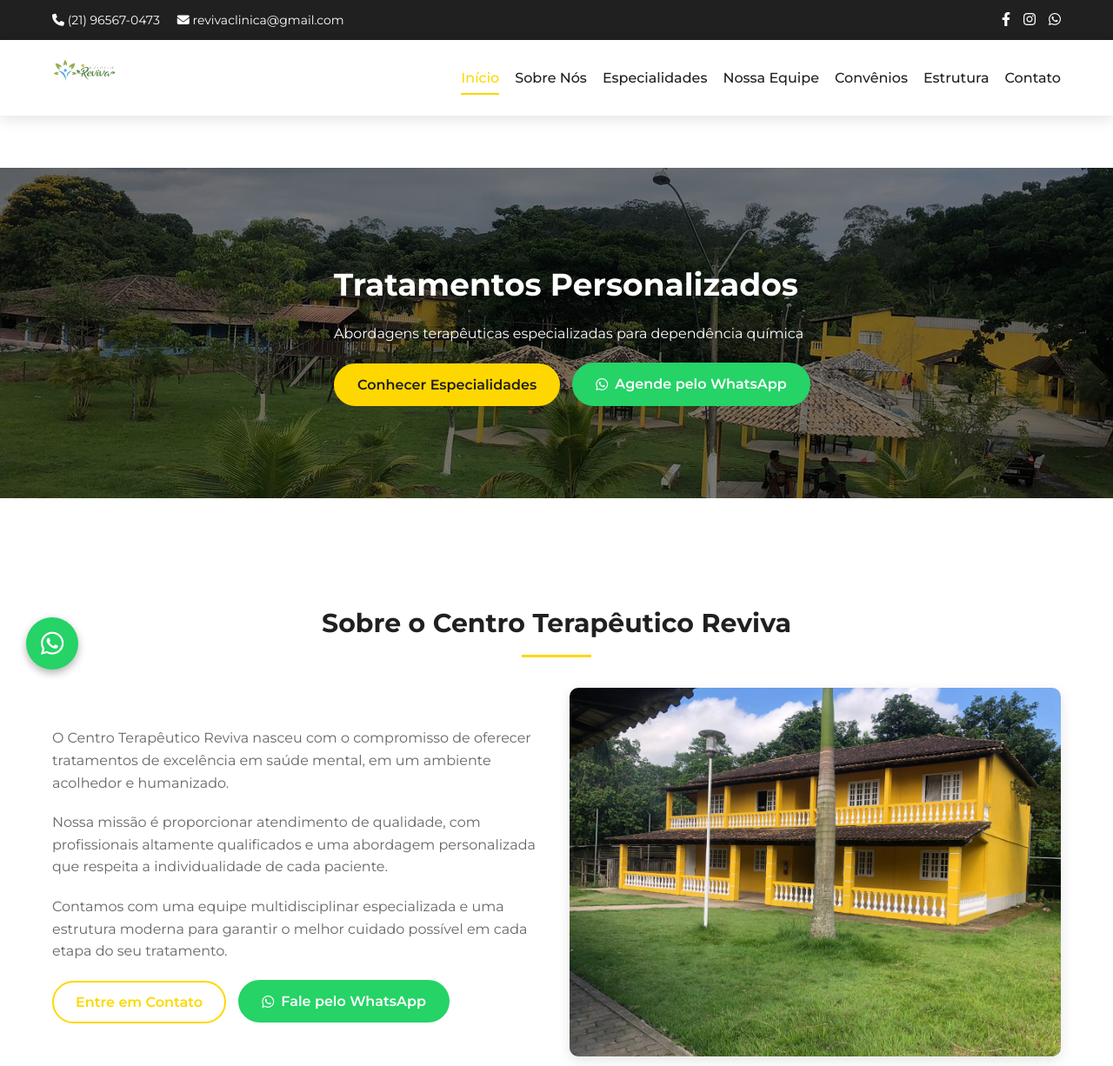
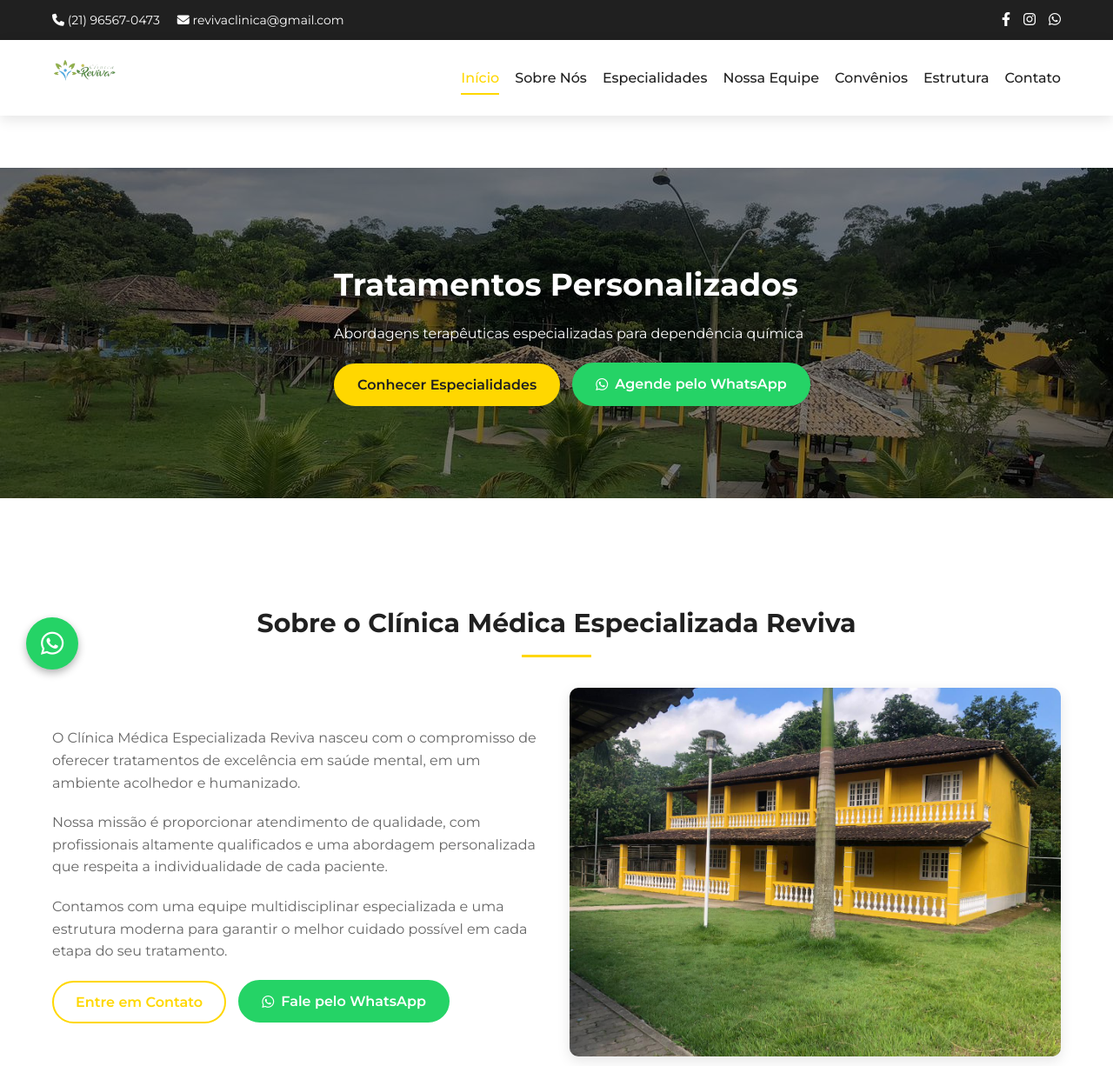
Before and after one commit to fnsdeividy/reviva, a plain HTML site: page index.html in a window 1280 px wide. Shown: the top 1226 px of the page at 87% size. Drawn offline with Linux system fonts and the light colour scheme.

Commit message:
update name

```diff
--- a/index.html
+++ b/index.html
@@ -3,7 +3,7 @@
 <head>
     <meta charset="UTF-8">
     <meta name="viewport" content="width=device-width, initial-scale=1.0">
-    <title>Centro Terapêutico Reviva</title>
+    <title>Clínica Médica Especializada Reviva</title>
     <link rel="stylesheet" href="styles.css">
     <link rel="stylesheet" href="https://cdnjs.cloudflare.com/ajax/libs/font-awesome/6.4.0/css/all.min.css">
     <link rel="preconnect" href="https://fonts.googleapis.com">
@@ -31,7 +31,7 @@
         <div class="container">
             <div class="logo">
                 <a href="index.html">
-                    <img src="assets/images/logo.png" alt="Centro Terapêutico Reviva">
+                    <img src="assets/images/logo.png" alt="Clínica Médica Especializada Reviva">
                 </a>
             </div>
             <nav>
@@ -73,19 +73,19 @@
     <section id="sobre" class="about">
         <div class="container">
             <div class="section-header">
-                <h2>Sobre o Centro Terapêutico Reviva</h2>
+                <h2>Sobre o Clínica Médica Especializada Reviva</h2>
                 <div class="divider"></div>
             </div>
             <div class="about-content">
                 <div class="about-text">
-                    <p>O Centro Terapêutico Reviva nasceu com o compromisso de oferecer tratamentos de excelência em saúde mental, em um ambiente acolhedor e humanizado.</p>
+                    <p>O Clínica Médica Especializada Reviva nasceu com o compromisso de oferecer tratamentos de excelência em saúde mental, em um ambiente acolhedor e humanizado.</p>
                     <p>Nossa missão é proporcionar atendimento de qualidade, com profissionais altamente qualificados e uma abordagem personalizada que respeita a individualidade de cada paciente.</p>
                     <p>Contamos com uma equipe multidisciplinar especializada e uma estrutura moderna para garantir o melhor cuidado possível em cada etapa do seu tratamento.</p>
                     <a href="#contato" class="btn btn-secondary">Entre em Contato</a>
                     <a href="https://wa.me/5521965670473" target="_blank" class="btn btn-whatsapp"><i class="fab fa-whatsapp"></i> Fale pelo WhatsApp</a>
                 </div>
                 <div class="about-image">
-                    <img src="assets/images/patio.jpeg" alt="Centro Terapêutico Reviva">
+                    <img src="assets/images/patio.jpeg" alt="Clínica Médica Especializada Reviva">
                 </div>
             </div>
         </div>
@@ -197,7 +197,7 @@
                 <div class="divider"></div>
             </div>
             <div class="insurance-content">
-                <p class="insurance-intro">O Centro Terapêutico Reviva tem convênio com os principais planos de saúde do mercado, facilitando o seu acesso aos nossos serviços.</p>
+                <p class="insurance-intro">O Clínica Médica Especializada Reviva tem convênio com os principais planos de saúde do mercado, facilitando o seu acesso aos nossos serviços.</p>
 
                 <div class="insurance-plans">
                     <div class="insurance-plan">
@@ -344,7 +344,7 @@
                 </div>
             </div>
             <div class="footer-bottom">
-                <p>&copy; 2025 Centro Terapêutico Reviva. Todos os direitos reservados.</p>
+                <p>&copy; 2025 Clínica Médica Especializada Reviva. Todos os direitos reservados.</p>
             </div>
         </div>
     </footer>
```
